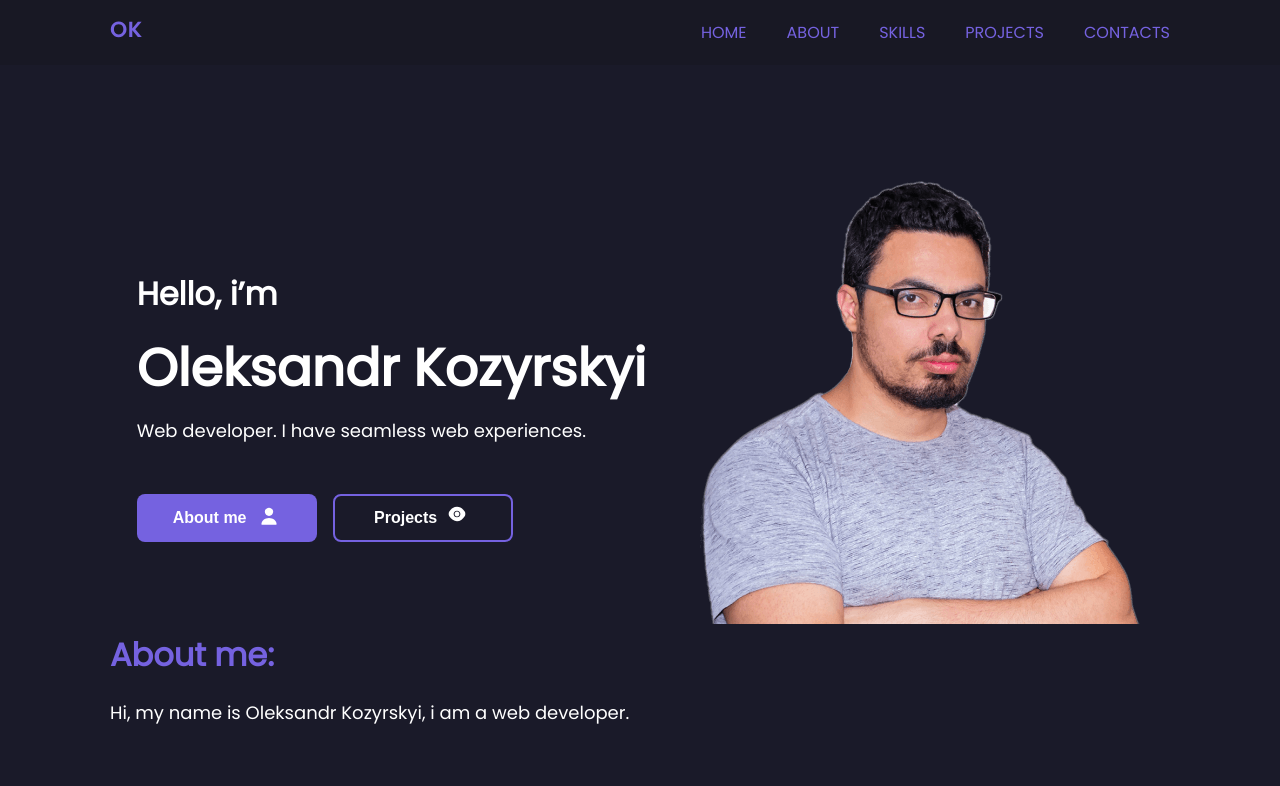
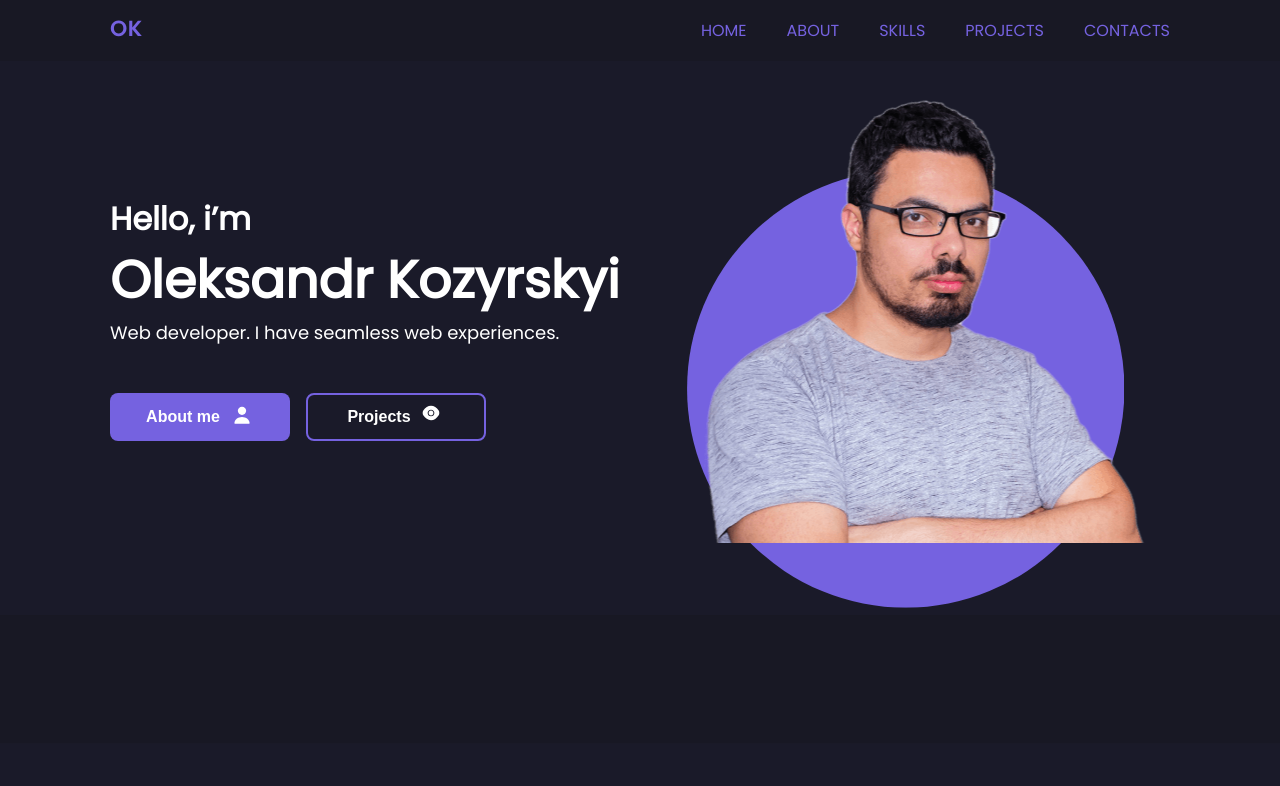
Before and after one commit to Kozirskiy/portfolio_web_developer, a React (Vite) app: page / in a window 1280 px wide. Shown: the top 786 px of the page. Built offline with nearby package versions, Linux system fonts and the light colour scheme.

Commit message:
commit before paralax

```diff
--- a/src/compponents/itemSkill/ItemSkill.tsx
+++ b/src/compponents/itemSkill/ItemSkill.tsx
@@ -40,14 +40,18 @@ const StyledItemSkill = styled.div`
         transition: 2s;
         cursor: pointer;
         border-radius: 5px;
-    };
+    }
+;
+
+&+& {
+
+}
+nth-of_type(odd) {
+    border: 3px solid #F5F5F5;
+} nth-of_type(even) {
+    border: 3px solid #7562E0;
+}
 
 
-     nth-of_type(odd) {
-        border: 3px solid #F5F5F5;
-    }
-    nth-of_type(even) {
-        border: 3px solid #7562E0;
-    }
 
 `
--- a/src/compponents/styles/GlobalStyles.tsx
+++ b/src/compponents/styles/GlobalStyles.tsx
@@ -18,7 +18,7 @@ export const GlobalStyles = createGlobalStyle`
         font-family: "Poppins", serif;
         font-weight: 400;
         font-style: normal;
-
+        line-height: 1.2;
     }
 
     h1, h2, h3, h4, h5, h6, p {
--- a/src/layout/footer/Footer.tsx
+++ b/src/layout/footer/Footer.tsx
@@ -27,7 +27,7 @@ export const Footer = () => {
                     </StyledFooterContact>
 
                     <StyledFooterForm>
-                        <TextComponent textComponentP={'Contact me, let’s make magic together:'}
+                        <TextComponent textComponentP={'Contact me, let’s make Magic together:'}
                                        fontWeight={'700'}/>
                         <Form/>
                     </StyledFooterForm>
--- a/src/layout/header/Header.tsx
+++ b/src/layout/header/Header.tsx
@@ -28,4 +28,9 @@ const StyledHeader = styled.header`
     margin-bottom: 115px;
     align-items: center;
     padding: 20px;
+    position: fixed;
+    top: 0;
+    left: 0;
+    right: 0;
+    z-index: 99999;
 `
--- a/src/layout/sections/main/Main.tsx
+++ b/src/layout/sections/main/Main.tsx
@@ -1,7 +1,7 @@
 import styled from "styled-components";
 import {FlexWrapper} from "../../../compponents/FlexWrapper.tsx";
 import photo from '../../../assets/images/photoDinero.webp'
-// import bgImg from '../../../assets/images/ellipseHeaderBgSVG.svg'
+import bgImg from '../../../assets/images/ellipseHeaderBgSVG.svg'
 import {StyledBtn} from "../../../compponents/button/Button.styled.tsx";
 import {Icon} from "../../../compponents/icon/Icon.tsx";
 import {ContainerStyled} from "../../../compponents/container/Container.styled.tsx";
@@ -10,7 +10,7 @@ export const Main = () => {
     return (
         <StyledMain>
             <ContainerStyled>
-                <FlexWrapper align={'center'} justify={'space-around'}>
+                <FlexWrapper align={'center'}>
                     <StyledOfferInfo>
 
                         <FlexWrapper direction={'column'} align={'start'}>
@@ -28,11 +28,15 @@ export const Main = () => {
                             </div>
 
                             <StyledBoxBtn>
-                                <StyledBtn alingBtn={'center'} justifyBtn={'center'} widthBnt={'180px'} primary={true} fontSize={'16px'}>About me<StyledSpan><Icon
-                                    iconId={'userIconHeaderButnSVG'} width="24" height="24" viewBox="0 0 24 24"/></StyledSpan></StyledBtn>
+                                <StyledBtn alingBtn={'center'} justifyBtn={'center'} widthBnt={'180px'} primary={true}
+                                           fontSize={'16px'}>About me<StyledSpan><Icon
+                                    iconId={'userIconHeaderButnSVG'} width="24" height="24"
+                                    viewBox="0 0 24 24"/></StyledSpan></StyledBtn>
 
-                                <StyledBtn alingBtn={'center'} justifyBtn={'center'} widthBnt={'180px'} outline={true} fontSize={'16px'}>Projects<StyledSpan><Icon
-                                    iconId={'eyeIconHeaderEyeSVG'} width="24" height="24" viewBox="0 0 24 24"/></StyledSpan> </StyledBtn>
+                                <StyledBtn alingBtn={'center'} justifyBtn={'center'} widthBnt={'180px'} outline={true}
+                                           fontSize={'16px'}>Projects<StyledSpan><Icon
+                                    iconId={'eyeIconHeaderEyeSVG'} width="24" height="24"
+                                    viewBox="0 0 24 24"/></StyledSpan> </StyledBtn>
                             </StyledBoxBtn>
                         </FlexWrapper>
 
@@ -41,30 +45,54 @@ export const Main = () => {
 
                     <StyledBoxImg>
                         <StyledPhoto src={photo} alt="photo OK"/>
+                        <StyledPhotoBg src={bgImg} alt="photo"/>
                     </StyledBoxImg>
                 </FlexWrapper>
             </ContainerStyled>
-
         </StyledMain>
     );
+
 };
+
+
+
+
+
+const StyledMain = styled.main`
+    padding-top: 200px;
+    min-height: 100vh;
+    position: relative;
+        &::after {
+            content: '';
+            display: inline-block;
+            width: 100%;
+            height: 128px;
+            background-color: #181824;
+            bottom: 10%;
+            transform: translate(0%, 18%);
+            z-index: 33 !important;
+            position: absolute;
+        }
+    margin-bottom: 80px;
+`
 
 
 const StyledSpan = styled.span`
     margin-left: 10px;
+
     &:hover {
         transform: rotate(360deg);
         transition: 2s;
     }
 `
+
 const StyledBoxBtn = styled.div`
 
 `
 const MainSpan = styled.span`
     font-weight: 600;
-    margin-bottom:11px;
+    margin-bottom: 11px;
     font-size: 32px;
-
 `
 const MainH2 = styled.h2`
     font-weight: 600;
@@ -72,12 +100,26 @@ const MainH2 = styled.h2`
     margin-bottom: 10px;
 `
 const StyledPhoto = styled.img`
+    display: block;
+    position: absolute;
+    z-index: 2;
+    top: 50%;
+    left: 50%;
+    transform: translate(19%, -50%); /* Центрує зображення */
+    height: auto;
+
+`
+const StyledPhotoBg = styled.img`
+    display: block;
+    position: absolute;
+    top: 50%;
+    left: 50%;
+    transform: translate(10%, -40%); /* Центрує зображення */
+    height: auto;
+    z-index: 1;
+    scale: 0.9;
 `
 const StyledOfferInfo = styled.div`
-
-`
-
-const StyledMain = styled.main`
 
 `
 
@@ -87,5 +129,7 @@ const StyledH1 = styled.h1`
 `
 
 const StyledBoxImg = styled.div`
+    display: block;
+    position: relative;
 
 `
```
